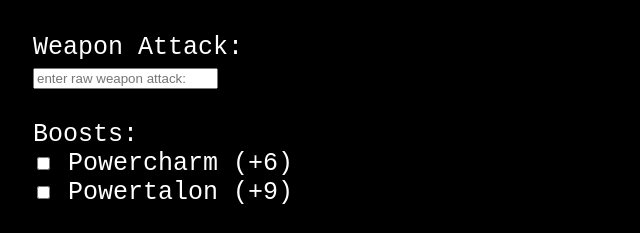
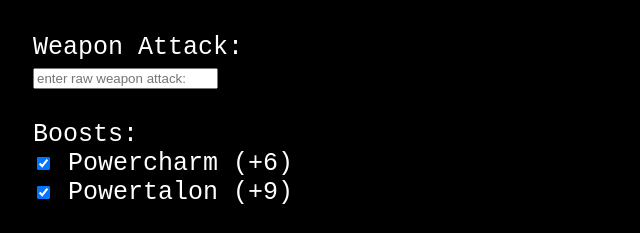
Before and after one commit to chph-xyz/mhr-tools, a plain HTML site: page index.html in a window 1280 px wide. Shown: the top 233 px of the page, 0-640 px from the left. Drawn offline with Linux system fonts and the light colour scheme.

Commit message:
Update index.html

```diff
--- a/index.html
+++ b/index.html
@@ -9,9 +9,9 @@
                 <input type="number" id="weaponAttack" name="weaponAttack" placeholder="enter raw weapon attack:" oninput="calculate()"><br><br>
 
                 <label>Boosts:</label><br>
-                <input type="checkbox" id="powercharm" name="powercharm" value="powercharm" onchange="calculate()">
+                <input type="checkbox" id="powercharm" checked name="powercharm" onchange="calculate()">
                 <label for="powercharm">Powercharm (+6)</label><br>
-                <input type="checkbox" id="powertalon" name="powertalon" value="powertalon" onchange="calculate()">
+                <input type="checkbox" id="powertalon" checked name="powertalon" onchange="calculate()">
                 <label for="powertalon">Powertalon (+9)</label><br><br>
 
                 <label>Attack Boost:</label><br><br>
```
